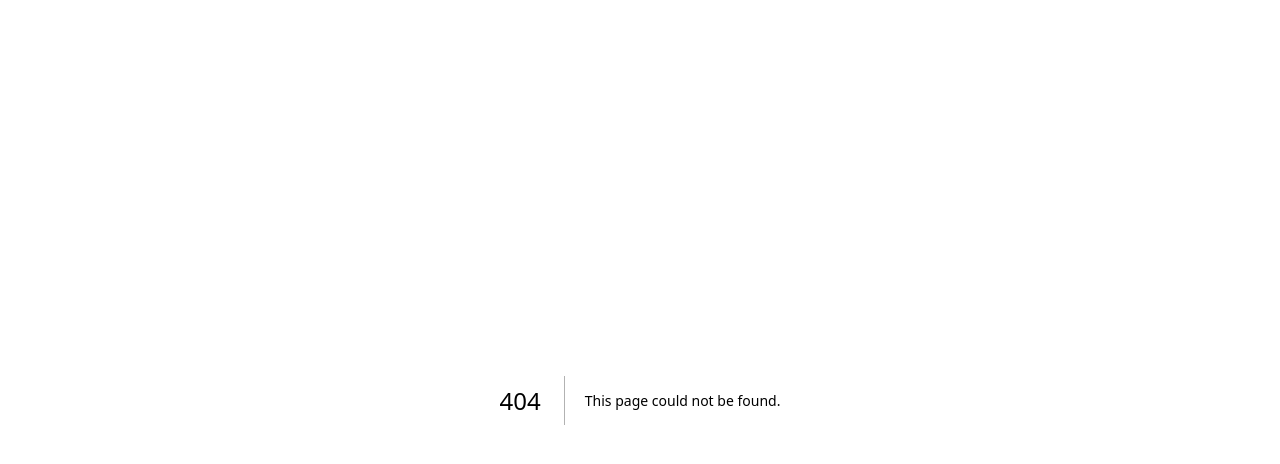
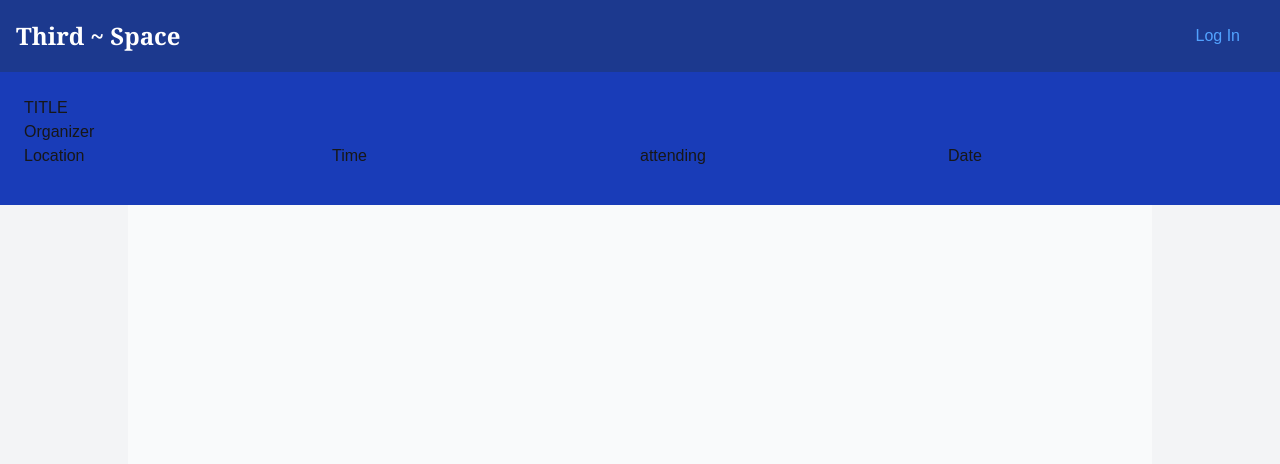
Before and after one commit to Sa1vad0r/third-space, a Next.js app: page /Groups/1 in a window 1280 px wide. Before the commit this address had no page. Shown: the top 464 px of the page. Built offline with nearby package versions, Linux system fonts and the light colour scheme; no server answers; the database is empty.

Commit message:
Added Groups

```diff
--- /dev/null
+++ b/src/app/Groups/PostInt.tsx
@@ -0,0 +1,8 @@
+export interface Post {
+  authorID: string;
+  id: string;
+  photoUrl?: string; // Optional field for image URL
+  Title: string;
+  Content: string;
+  price: number;
+}
--- /dev/null
+++ b/src/app/Groups/[id]/page.tsx
@@ -0,0 +1,57 @@
+"use client";
+
+import { useParams } from "next/navigation";
+import { useEffect, useState } from "react";
+import { doc, getDoc } from "firebase/firestore";
+import { db } from "../../../../Firebase.config";
+import { Post } from "../PostInt";
+import HeaderBar from "../../Headerbar";
+
+export default function Page() {
+  const params = useParams();
+  const [query, setQuery] = useState("");
+  const [Groups, setGroups] = useState<Post | null>(null);
+
+  const id = params?.id as string;
+
+  useEffect(() => {
+    const fetchSinglePost = async () => {
+      const postRef = doc(db, "Groups", id);
+      const postSnap = await getDoc(postRef);
+
+      if (postSnap.exists()) {
+        setGroups(postSnap.data() as Post);
+      } else {
+        throw new Error("Post not found");
+      }
+    };
+
+    if (id) {
+      fetchSinglePost();
+    }
+  }, [id]);
+
+  return (
+    <div className="flex flex-col h-screen bg-gray-100">
+      <HeaderBar
+        query={query}
+        onQueryChange={setQuery}
+        showSearchByDefault={false}
+      />
+      <div className="flex flex-col w-screen p-6 bg-blue-800 h-1/6">
+        <h1>TITLE</h1>
+        <div className="w-full"></div>
+        <h1>Organizer</h1>
+        <div className="flex space-x- flex-row">
+          <div className="justify-center w-1/4">Location</div>
+          <div className="w-1/4">Time</div>
+          <div className="w-1/4">attending</div>
+          <div className="w-1/4">Date</div>
+        </div>
+      </div>
+      <div className="flex flex-row flex-1 overflow-hidden">
+        <div className="w-4/5 mx-auto bg-gray-50 min-h-screen"></div>
+      </div>
+    </div>
+  );
+}
--- a/src/app/Home/page.tsx
+++ b/src/app/Home/page.tsx
@@ -4,9 +4,7 @@ import CardItem from "../CardItem";
 import HeaderBar from "../Headerbar";
 import { collection, getDocs } from "firebase/firestore";
 import { db } from "../../../Firebase.config";
-import {Card} from "./Card";
-
-
+import { Card } from "./Card";
 
 interface Post {
   authorID: string;
@@ -40,19 +38,16 @@ const Page: React.FC = () => {
     <div className="flex flex-col min-h-screen bg-gray-100">
       <HeaderBar
         query={query}
-        showSearchByDefault={false}
+        // showSearchByDefault={false}
         onQueryChange={setQuery}
       />
-
 
       <div className="CardC">
         <div className="w-full max-w-5xl mx-auto px-4 sm:px-6 lg:px-8 py-8 flex flex-col items-center space-y-8">
           {numbers.map((number) => (
-            <Card key = {number}/>
+            <Card key={number} />
           ))}
         </div>
-
-
       </div>
     </div>
   );
--- a/src/app/SignUp/page.tsx
+++ b/src/app/SignUp/page.tsx
@@ -85,6 +85,6 @@ export default function SignUp() {
           </Link>
         </p>
       </div>
-        </div>
-    );
+    </div>
+  );
 }
--- a/src/app/page.tsx
+++ b/src/app/page.tsx
@@ -1,7 +1,6 @@
-import Image from "next/image";
+// /app/page.tsx (server component)
+import { redirect } from "next/navigation";
 
-export default function Home() {
-  return (
-    <div className="min-h-screen min-w-screen justify-items-center  bg-white"></div>
-  );
+export default function Page() {
+  redirect("/Home");
 }
```
